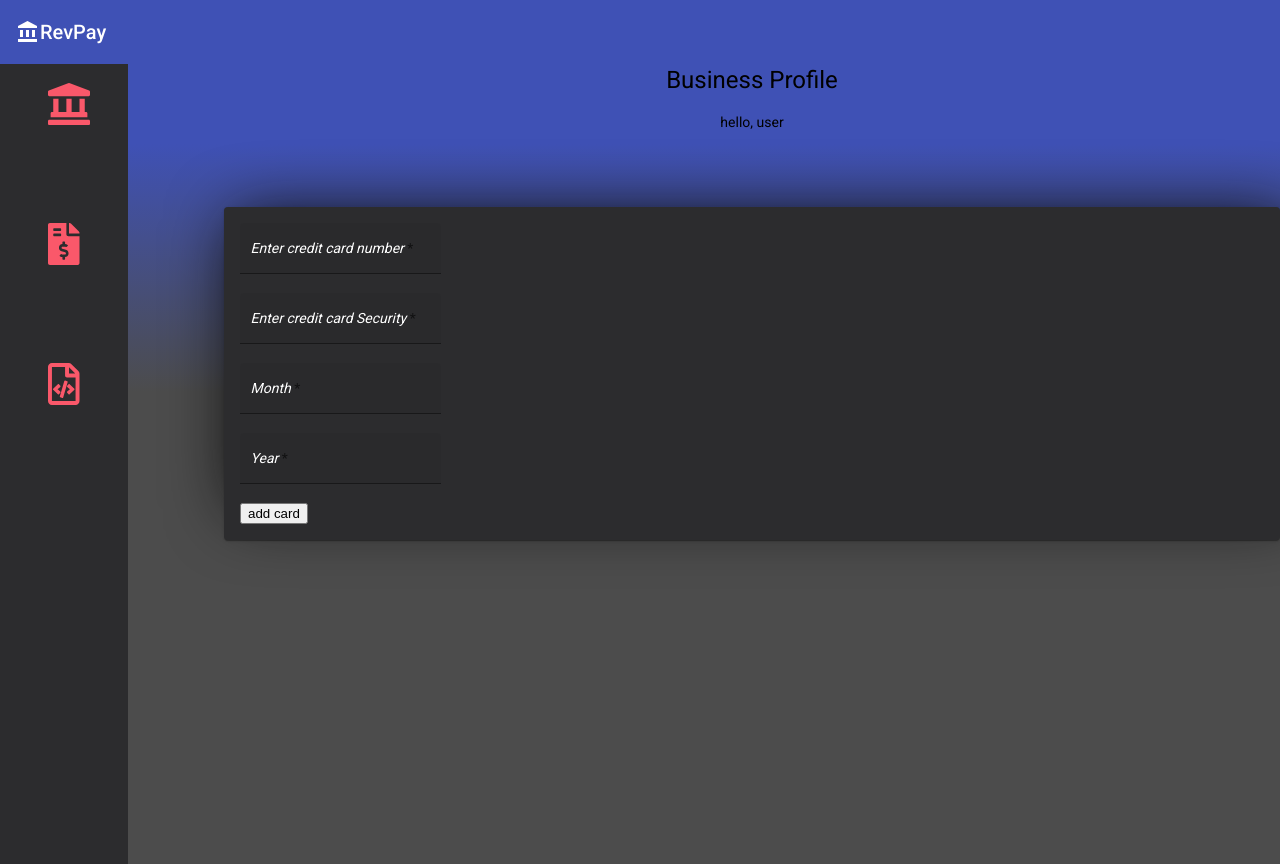
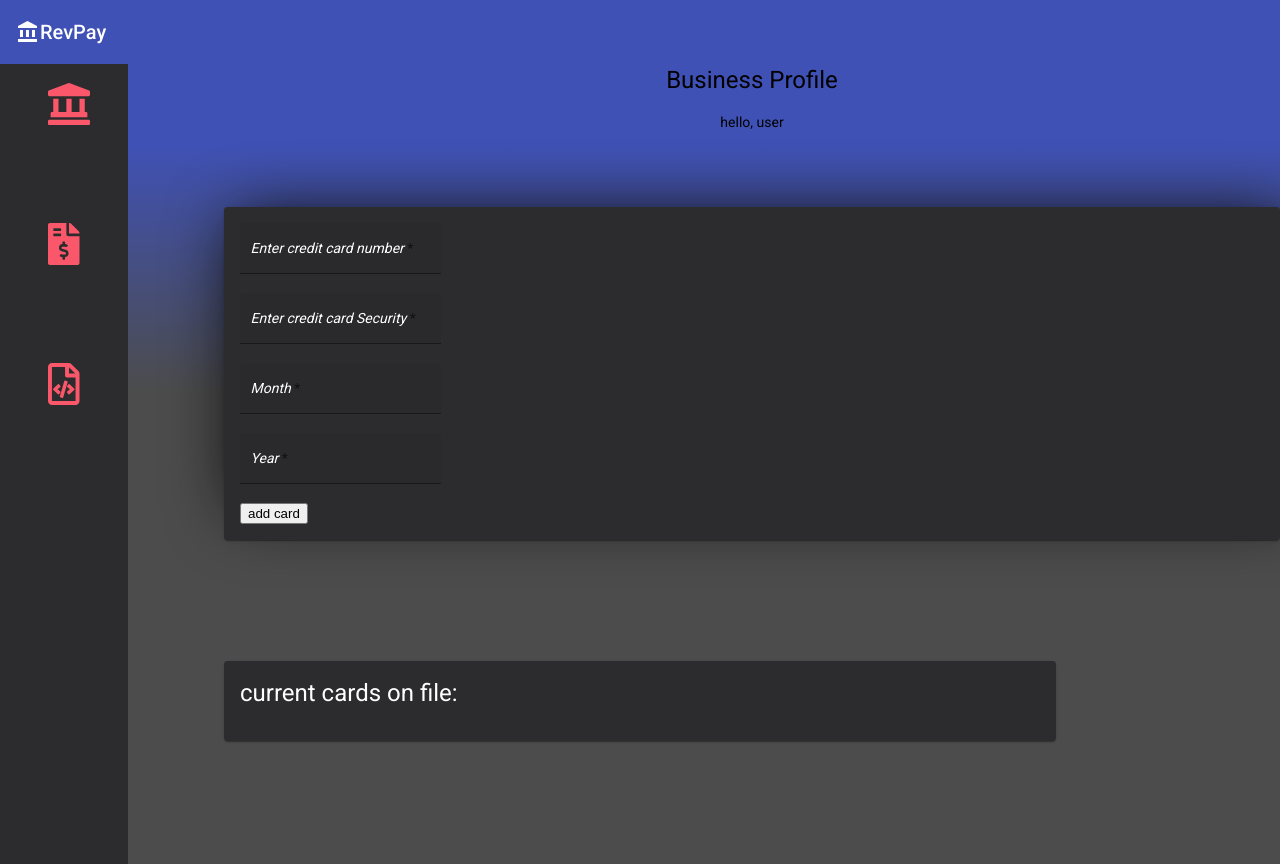
Before and after one commit to mdiazelt/RevPay-Banking-Project, an Angular app in the folder frontend/: page /business in a window 1280 px wide. Built offline with nearby package versions, Linux system fonts and the light colour scheme.

Commit message:
added credit info to display on screen when hitting add

```diff
--- a/frontend/src/app/components/business-account/business-account.component.css
+++ b/frontend/src/app/components/business-account/business-account.component.css
@@ -96,9 +96,19 @@ mat-label{
 .card-template{
   background-color: #2c2c2e;
 }
+.card-template2{
+  color: white;
+  width: 50rem;
+  margin-top: 10rem;
+  background-color: #2c2c2e;
+}
 .bus-header-div{
   text-align: center;
 }
 .input-texts{
   color: wheat;
 }
+
+.credit-info-list{
+  color: wheat;
+}
--- a/frontend/src/app/components/business-account/business-account.component.html
+++ b/frontend/src/app/components/business-account/business-account.component.html
@@ -102,8 +102,8 @@
                                         <mat-form-field class="mat-fields" appearance="fill">
                                             <mat-label>Month</mat-label>
                                             <input class="input-texts" matInput type="text" name="expiry" id="expiry"
-                                                maxlength="2" pattern="(0[1-9]|1[0-2])"
-                                                (keypress)="numbersOnly($event)" formControlName="expirationMonth"/>
+                                                maxlength="2" pattern="(0[1-9]|1[0-2])" (keypress)="numbersOnly($event)"
+                                                formControlName="expirationMonth" />
                                         </mat-form-field>
                                     </div>
 
@@ -112,7 +112,8 @@
                                         <mat-form-field class="mat-fields" appearance="fill">
                                             <mat-label>Year</mat-label>
                                             <input class="input-texts" matInput type="text" name="expiry" id="expiry"
-                                                maxlength="4" (keypress)="numbersOnly($event)" formControlName="expirationYear"/>
+                                                maxlength="4" (keypress)="numbersOnly($event)"
+                                                formControlName="expirationYear" />
                                         </mat-form-field>
                                     </div>
 
@@ -124,6 +125,19 @@
                         </form>
                     </mat-card>
                 </div>
+                <mat-card class="card-template2">
+                    <form action="">
+                        <div>
+                            <h1 class="cardList">current cards on file:</h1>
+                            <ul>
+                                <li class="credit-info-list"*ngFor="let card of savedCards">
+                                    <div>Credit card number: {{ card.number }}</div>
+                                    <div>expiration Date: {{ card.expiration | date:'MM-yyyy' }}</div>
+                                </li>
+                            </ul>
+                        </div>
+                    </form>
+                </mat-card>
             </div>
         </div>
     </main>
--- a/frontend/src/app/components/business-account/business-account.component.ts
+++ b/frontend/src/app/components/business-account/business-account.component.ts
@@ -8,16 +8,19 @@ import { BusinessAddCreditCardService } from 'src/app/services/business-add-cred
 import { User } from 'src/app/models/user.model';
 import { AuthService } from 'src/app/services/auth.service';
 import { formatDate } from '@angular/common';
+import { DatePipe } from '@angular/common';
+
 
 
 @Component({
   selector: 'app-business-account',
   templateUrl: './business-account.component.html',
-  styleUrls: ['./business-account.component.css']
+  styleUrls: ['./business-account.component.css'],
+  providers: [DatePipe]
 })
 export class BusinessAccountComponent implements OnInit {
   cardForm = new FormGroup({
-    fullName: new FormControl('', [Validators.required, Validators.minLength(3)]),
+    //fullName: new FormControl('', [Validators.required, Validators.minLength(3)]),
     number: new FormControl('', [Validators.required, Validators.maxLength(16)]),
     cvc: new FormControl('', [Validators.required, Validators.minLength(3)]),
     expirationMonth: new FormControl('', [Validators.required]),
@@ -32,12 +35,13 @@ export class BusinessAccountComponent implements OnInit {
 
   card: Card;
   userId: number;
+  id:number;
 
 
   savedCards: Card[] = [];
 
 
-  constructor(private businessAddCreditCardService: BusinessAddCreditCardService, private authService: AuthService,private fb: FormBuilder) {
+  constructor(private businessAddCreditCardService: BusinessAddCreditCardService, private authService: AuthService,private fb: FormBuilder,private datePipe: DatePipe) {
   }
 
   ngOnInit() {
@@ -54,8 +58,11 @@ export class BusinessAccountComponent implements OnInit {
       const expirationMonth = parseInt(this.cardForm.controls.expirationMonth.value || '');
       const expirationYear = parseInt(this.cardForm.controls.expirationYear.value || '');
       const expirationDate: Date = new Date(expirationYear, expirationMonth - 1, 1);
+      const formattedExpiration = formatDate(expirationDate, 'MM-yyyy', 'en-US');
+      console.log('Formatted expiration:', formattedExpiration);
+
       const card: Card = {
-        id: 0,
+        id:this.id,
         number: parseInt(this.cardForm.controls.number.value || '0'),
         expiration: expirationDate,
         cvc: parseInt(this.cardForm.controls.cvc.value || '0')
@@ -68,6 +75,10 @@ export class BusinessAccountComponent implements OnInit {
           console.log(response);
           console.log('Credit card POST complete:', response);
           console.log("Credit card information: ", card);
+          this.savedCards.push(card);
+          //const formattedExpiration = this.datePipe.transform(expirationDate, 'MMM-yyyy');
+          console.log('Formatted expiration:', formattedExpiration);
+
         },
         error: (error) => {
           console.log(error);
```
